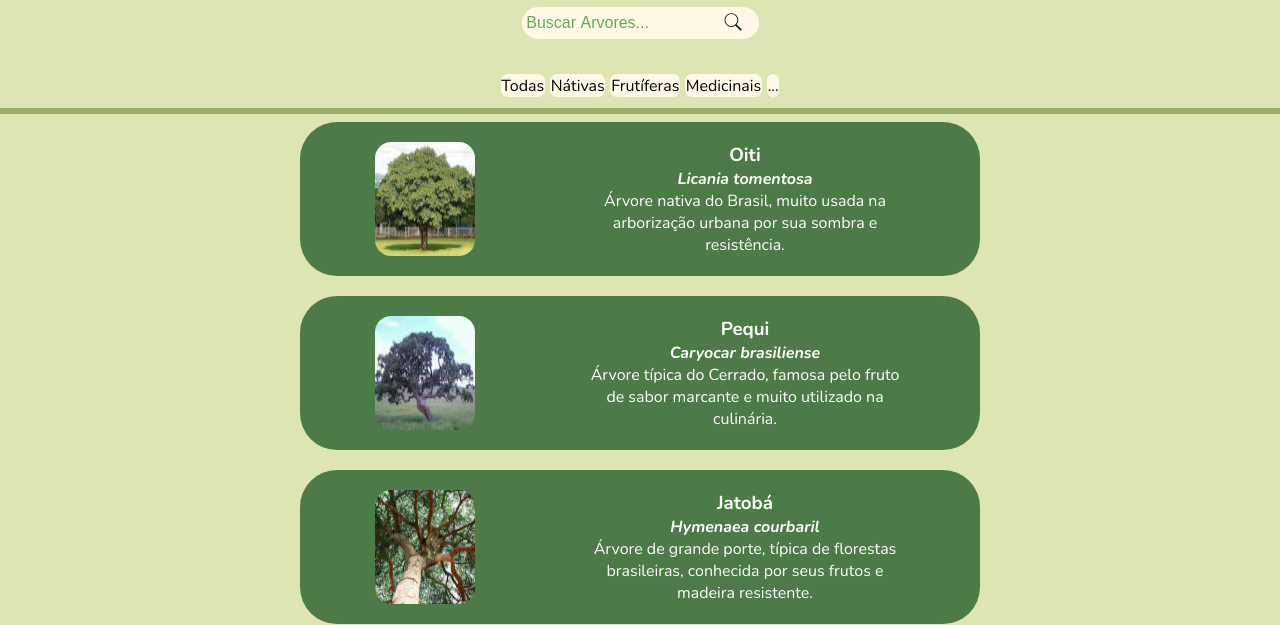
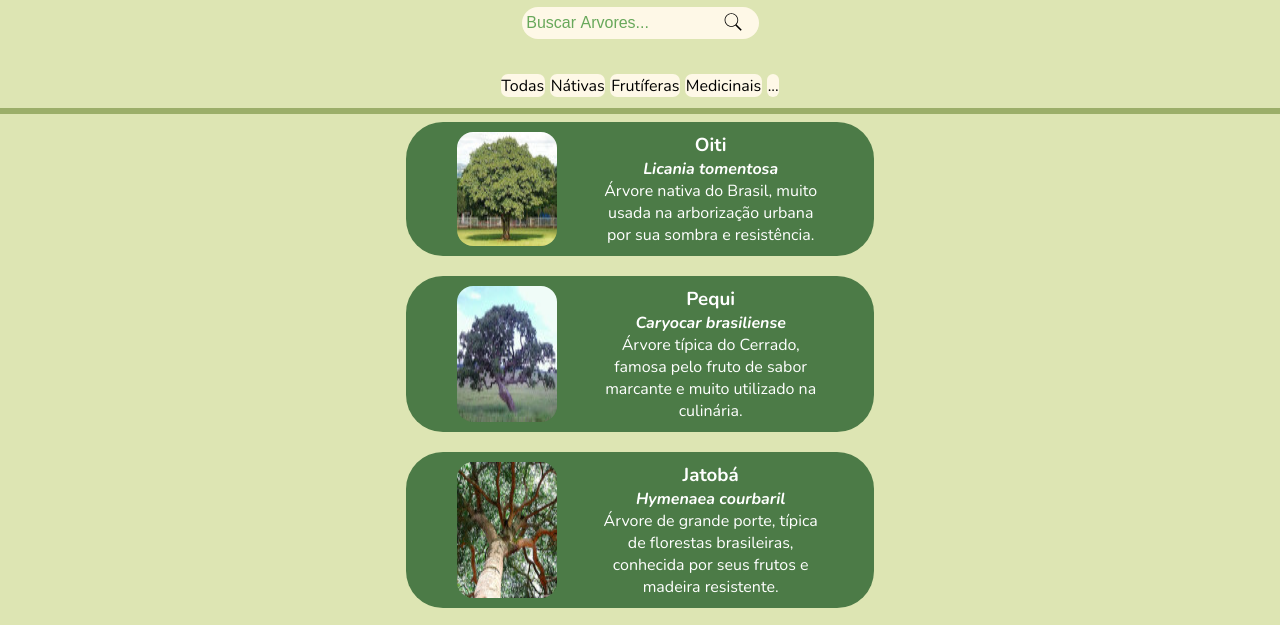
Before and after one commit to miguellopes-07/duotree, a plain HTML site: page pages/wiki.html in a window 1280 px wide. Shown: the part 139-764 px from the top of the page. Drawn offline with nearby package versions, Linux system fonts and the light colour scheme.

Commit message:
ajustes de tamanho nos cards das arvores

```diff
--- a/css/style.css
+++ b/css/style.css
@@ -54,6 +54,7 @@ hr {
     justify-content: space-between;
     align-items: center;
     row-gap: 20px;
+    width: 100vw;
 
 }
 
@@ -62,9 +63,9 @@ hr {
     flex-direction: row;
     background-color: #4c7b47;
     border-radius: 37px;
-    width: calc(50vw);
-    padding: 20px;
-    justify-content: space-around;
+    width: calc(35vw);
+    padding: 10px;
+    justify-content: space-evenly;
 }
 
 .containerArvoresWiki>img {
```
